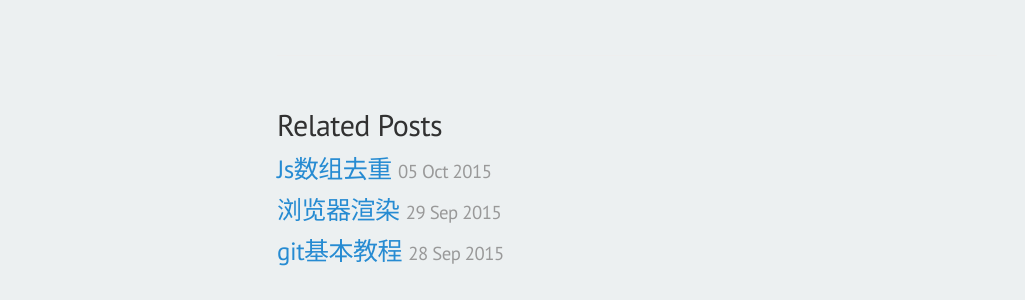
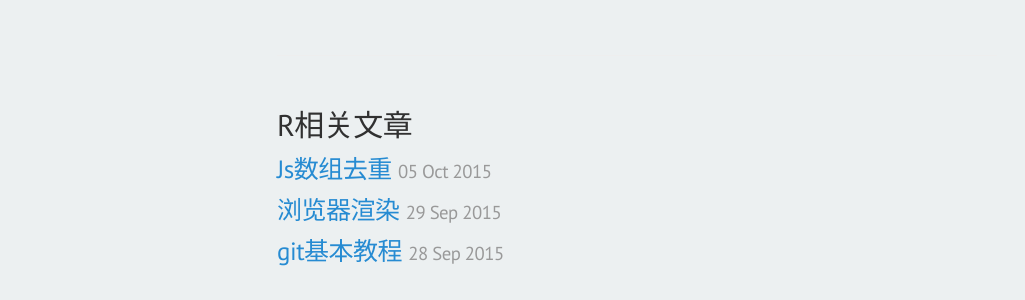
Before and after one commit to wohaiwo/wohaiwo.github.io, a Jekyll site: the page built from _posts/2013-12-31-whats-jekyll.md, in a window 1280 px wide. Shown: the part 765-1065 px from the top of the page, without its empty margins (3-1028 px from the left). Built offline with Jekyll 4.4.1, drawn with Linux system fonts in a browser that asks for light colours.

Commit message:
change some html

```diff
--- a/_includes/sidebar.html
+++ b/_includes/sidebar.html
@@ -1,3 +1,4 @@
+
 <!-- Target for toggling the sidebar `.sidebar-checkbox` is for regular
      styles, `#sidebar-checkbox` for behavior. -->
 <input type="checkbox" class="sidebar-checkbox" id="sidebar-checkbox">
@@ -24,15 +25,9 @@
         {% endif %}
       {% endif %}
     {% endfor %}
-
-    <a class="sidebar-nav-item" href="{{ site.github.repo }}/archive/v{{ site.version }}.zip">Download</a>
-    <a class="sidebar-nav-item" href="{{ site.github.repo }}">GitHub project</a>
-    <span class="sidebar-nav-item">Currently v{{ site.version }}</span>
+    <!-- site.github.repo 会调用_config.yml文件 -->
+    <a class="sidebar-nav-item" href="http://wohaiwo.github.io/zhome">Demo</a>
+    <a class="sidebar-nav-item" href="{{ site.github }}">Github </a>
   </nav>
 
-  <div class="sidebar-item">
-    <p>
-      &copy; {{ site.time | date: '%Y' }}. All rights reserved.
-    </p>
-  </div>
 </div>
--- a/_layouts/post.html
+++ b/_layouts/post.html
@@ -9,7 +9,7 @@
 </div>
 
 <div class="related">
-  <h2>Related Posts</h2>
+  <h2>R相关文章</h2>
   <ul class="related-posts">
     {% for post in site.related_posts limit:3 %}
       <li>
```
